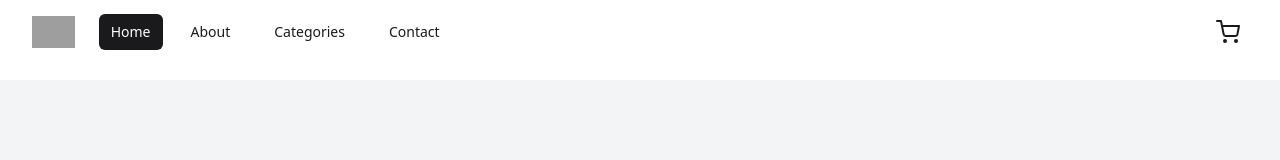
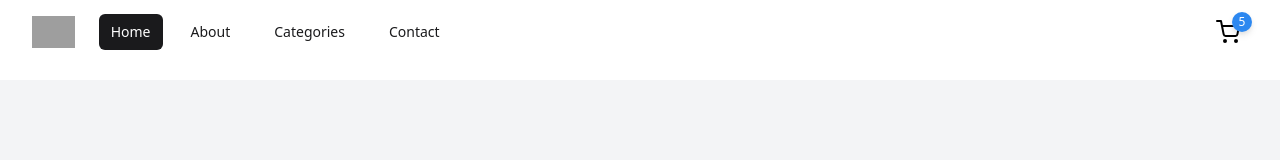
Before and after one commit to mgcaruso/PreEntrega1Caruso, a React (Vite) app: page / in a window 1280 px wide. Shown: the top 160 px of the page. Built offline with nearby package versions, Linux system fonts and the light colour scheme; grey boxes are pictures that could not be loaded.

Commit message:
Group hover Tailwind

```diff
--- a/src/components/CartWidget/CartWidet.jsx
+++ /dev/null
@@ -1,9 +0,0 @@
-
-const CartWidet = () => {
-    return (
-        <div>
-
-        </div>
-    )
-}
-export default CartWidet;
--- /dev/null
+++ b/src/components/NavBar/CartWidget/CartWidget.jsx
@@ -0,0 +1,28 @@
+import { FiShoppingCart } from "react-icons/fi";
+
+
+const CartWidget = ({ quantity }) => {
+    return (
+        <div id="cart-box" className="absolute inset-y-0 right-0 flex items-center pr-2 sm:static sm:inset-auto sm:ml-6 sm:pr-0">
+            <button
+                id="cart-btn"
+                type="button"
+                className="group p-2 text-primary-inverte focus:outline-none focus:ring-2 focus:ring-white focus:ring-offset-2 relative"
+            >
+                <span className="sr-only">View notifications</span>
+                <span
+                    id="cart-number"
+                    className="absolute bg-key-color text-primary h-5 w-5 flex justify-center items-center rounded-full text-xs drop-shadow-md left-6 bottom-5 group-hover:bg-key-color-hover" >{quantity}</span>
+                <FiShoppingCart id="cart-icon" className="h-6 w-6 group-hover:text-neutral" aria-hidden="true" />
+            </button>
+        </div>
+    )
+}
+export default CartWidget;
+
+
+{/* <button
+                id="cart-btn"
+                type="button"
+                className="p-2 text-primary-inverted hover:text-neutral focus:outline-none focus:ring-2 focus:ring-white focus:ring-offset-2 relative"
+            ></button> */}
--- a/src/components/NavBar/NavBar.jsx
+++ b/src/components/NavBar/NavBar.jsx
@@ -1,8 +1,9 @@
 import './navBar.css'
 import { Fragment } from 'react'
 import { Disclosure, Menu, Transition } from '@headlessui/react'
-import { FiMenu, FiX, FiShoppingCart, FiChevronDown } from "react-icons/fi";
+import { FiMenu, FiX, FiChevronDown } from "react-icons/fi";
 import { useState } from 'react';
+import CartWidget from './CartWidget/CartWidget';
 
 const navigation = [
     { name: 'Home', href: '#', current: true },
@@ -21,14 +22,15 @@ function classNames(...classes) {
 
 
 export default function NavBar() {
+
     const [isOpen, setIsOpen] = useState(false);
 
     return (
         <Disclosure id="navbar" as="nav" className="bg-primary">
             {({ open }) => (
                 <>
-                    <div className="mx-auto px-2 sm:px-6 lg:px-8">
-                        <div className="relative flex h-16 items-center justify-between">
+                    <div className="mx-auto px-2 sm:px-6 lg:px-8 bg-primary">
+                        <div className="relative flex h-16 items-center justify-between bg-primary">
                             <div className="absolute inset-y-0 left-0 flex items-center sm:hidden">
 
                                 {/* Mobile menu button*/}
@@ -52,11 +54,11 @@ export default function NavBar() {
                                 </div>
                                 <div className="hidden sm:ml-6 sm:block">
                                     <div className="flex space-x-4">
-                                        {navigation.map((item) => (
+                                        {navigation.map((item, index) => (
 
                                             item.name === "Categories" ?
-                                                <>
-                                                    <Menu as="div" className="relative ml-3">
+
+                                                <Menu key={index} as="div" className="relative ml-3">
                                                     <div>
                                                         <Menu.Button className="font-medium flex rounded-md text-sm focus:outline-none">
 
@@ -101,11 +103,10 @@ export default function NavBar() {
                                                         </Menu.Items>
                                                     </Transition>
                                                 </Menu>
-                                                </>
                                                 :
 
                                                 <a
-                                                    key={item.name}
+                                                    key={index}
                                                     href={item.href}
                                                     className={classNames(
                                                         item.current ? 'bg-primary-inverted text-primary' : 'text-primary-inverted hover:bg-primary-hover hover:text-primary-inverted',
@@ -119,6 +120,11 @@ export default function NavBar() {
                                     </div>
                                 </div>
                             </div>
+
+                            <CartWidget quantity={5} />
+
+                            {/*
+                            CART CODE
                             <div className="absolute inset-y-0 right-0 flex items-center pr-2 sm:static sm:inset-auto sm:ml-6 sm:pr-0">
                                 <button
                                     type="button"
@@ -128,55 +134,8 @@ export default function NavBar() {
 
                                     <FiShoppingCart className="h-6 w-6" aria-hidden="true" />
                                 </button>
+                            </div> */}
 
-                                {/* Categories dropdown */}
-                                {/* <Menu as="div" className="relative ml-3">
-                                    <div>
-                                        <Menu.Button className="flex rounded-md text-sm focus:outline-none focus:ring-2 focus:ring-primary focus:ring-offset-2 focus:ring-offset-primary-inverted">
-                                            <span className="sr-only">Open user menu</span>
-
-                                            <Menu.Item>
-                                                {({ active }) => (
-                                                    <a
-                                                        href="#"
-                                                        className={classNames(active ? 'rounded-md bg-primary-hover' : '', 'rounded-md block px-4 py-2 text-sm text-primary-inverted')}
-                                                    >
-                                                        Categories
-                                                    </a>
-                                                )}
-                                            </Menu.Item>
-                                        </Menu.Button>
-                                    </div>
-                                    <Transition
-                                        as={Fragment}
-                                        enter="transition ease-out duration-100"
-                                        enterFrom="transform opacity-0 scale-95"
-                                        enterTo="transform opacity-100 scale-100"
-                                        leave="transition ease-in duration-75"
-                                        leaveFrom="transform opacity-100 scale-100"
-                                        leaveTo="transform opacity-0 scale-95"
-                                    >
-                                        <Menu.Items className="absolute right-0 z-10 mt-2 w-48 origin-top-right rounded-md bg-primary py-1 shadow-lg ring-1 ring-primary-inverted ring-opacity-5 focus:outline-none">
-                                            {
-                                                categories.map((category, index) =>
-                                                    <Menu.Item key={index}>
-                                                        {({ active }) => (
-                                                            <a
-                                                                href="#"
-                                                                className={classNames(active ? 'bg-primary-hover' : '', 'block px-4 py-2 text-sm text-primary-inverted')}
-                                                            >
-                                                                {category}
-                                                            </a>
-                                                        )}
-                                                    </Menu.Item>
-
-                                                )
-                                            }
-
-                                        </Menu.Items>
-                                    </Transition>
-                                </Menu> */}
-                            </div>
                         </div>
                     </div>
 
--- a/tailwind.config.js
+++ b/tailwind.config.js
@@ -17,6 +17,8 @@ export default {
         "ultra-light": "#f3f4f6",
         "btn-fill": "#ba181b",
         "btn-fill-hover": "#a4161a",
+        "key-color": "#2d88f0",
+        "key-color-hover":"#549FF3"
 
       }
     },
```
Lines whose indentation alone changed are shown as unchanged.
